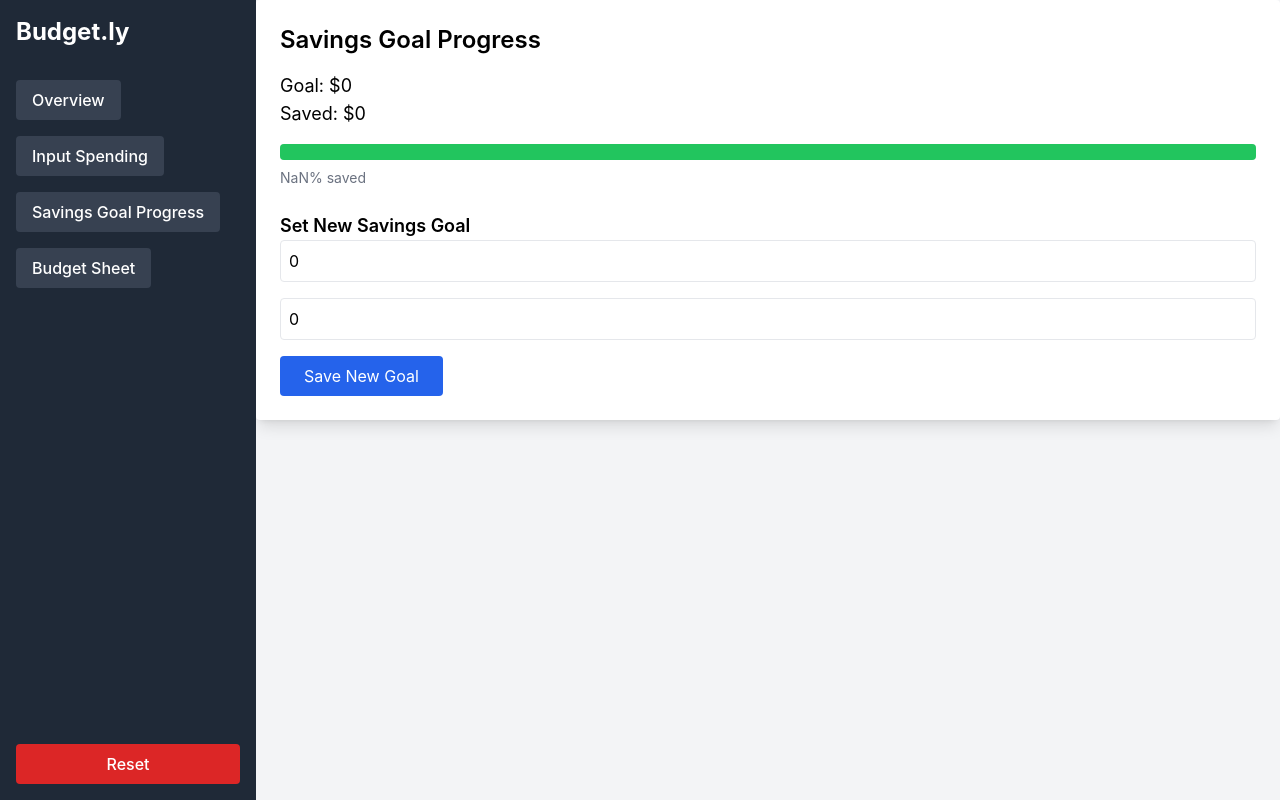
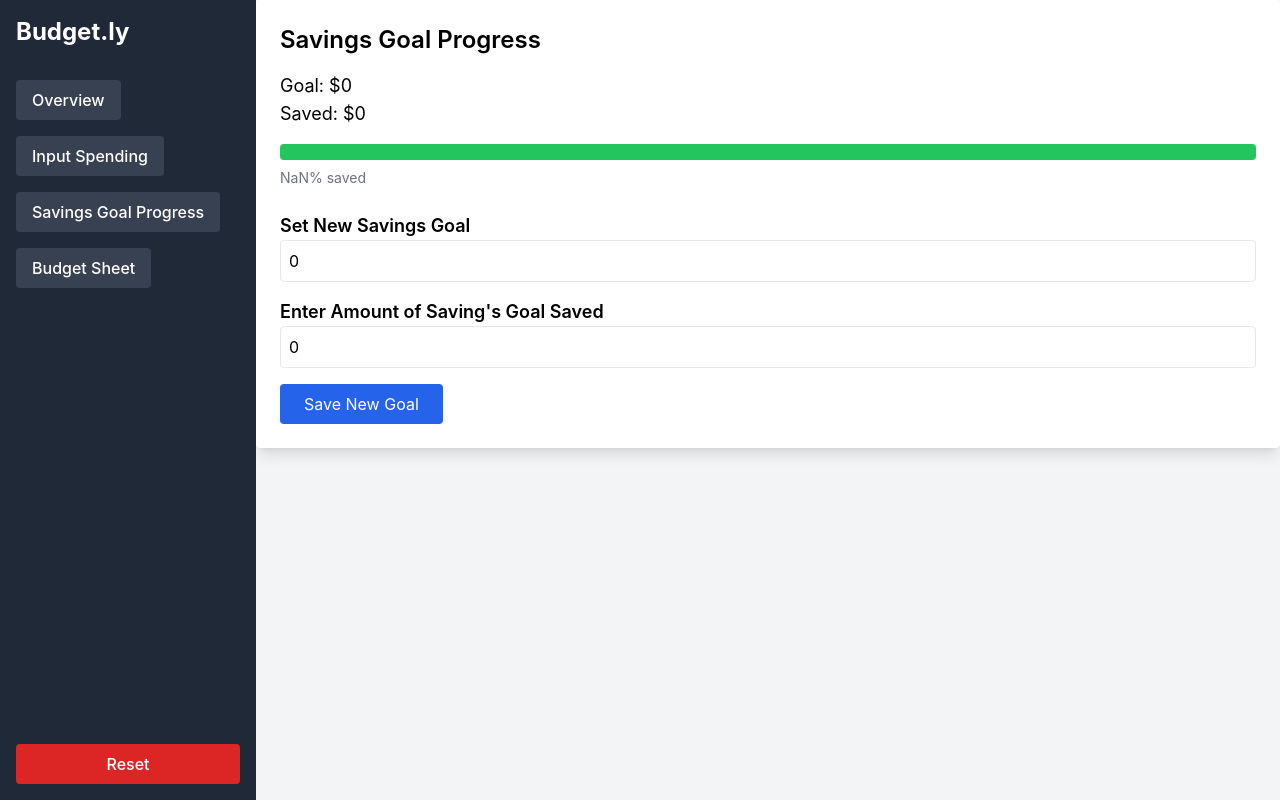
Before and after one commit to SarahMendoza/CS5319-Final-Project-Group-9-Mendoza-Kersen-Ogunrinde, a React (Create React App) app in the folder Unselected/: page /savings-goal in a window 1280 px wide. Built offline with nearby package versions, Linux system fonts and the light colour scheme; no server answers.

Commit message:
Working on login page again

```diff
--- a/Unselected/src/components/SavingsGoalProgress.tsx
+++ b/Unselected/src/components/SavingsGoalProgress.tsx
@@ -76,6 +76,7 @@ const SavingsGoalProgress = () => {
               value={newGoalAmount}
               onChange={(e) => setNewGoalAmount(parseFloat(e.target.value))}
             />
+            <h4 className="text-lg font-semibold">Enter Amount of Saving's Goal Saved</h4>
             <input
               type="number"
               placeholder="Enter saved amount"
```
